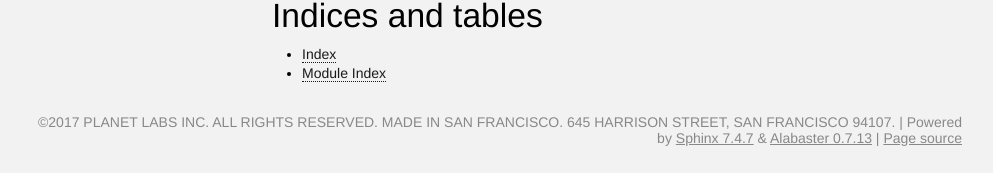
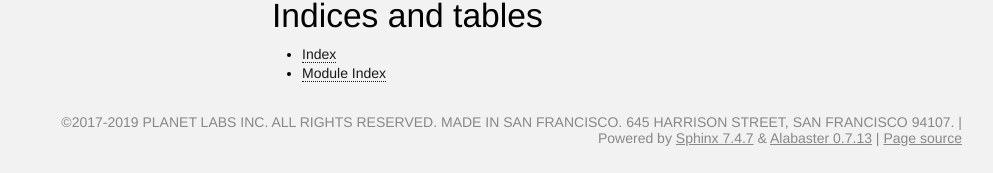
Before and after one commit to planetlabs/planet-client-python, a Sphinx documentation site: the page built from docs/source/index.rst, in a window 1280 px wide and 952 px high. Shown: the part 776-949 px from the top of the window, without its empty margins (148-1141 px from the left). Built offline with Sphinx 7.4.7, drawn with Linux system fonts in a browser that asks for light colours.

Commit message:
Update copyright date

```diff
--- a/docs/source/conf.py
+++ b/docs/source/conf.py
@@ -54,7 +54,7 @@ master_doc = 'index'
 
 # General information about the project.
 project = u'Planet API Client'
-copyright = u'2017 PLANET LABS INC. ALL RIGHTS RESERVED. MADE IN SAN FRANCISCO. 645 HARRISON STREET, SAN FRANCISCO 94107'
+copyright = u'2017-2019 PLANET LABS INC. ALL RIGHTS RESERVED. MADE IN SAN FRANCISCO. 645 HARRISON STREET, SAN FRANCISCO 94107'
 author = u'Planet'
 
 # The version info for the project you're documenting, acts as replacement for
```
